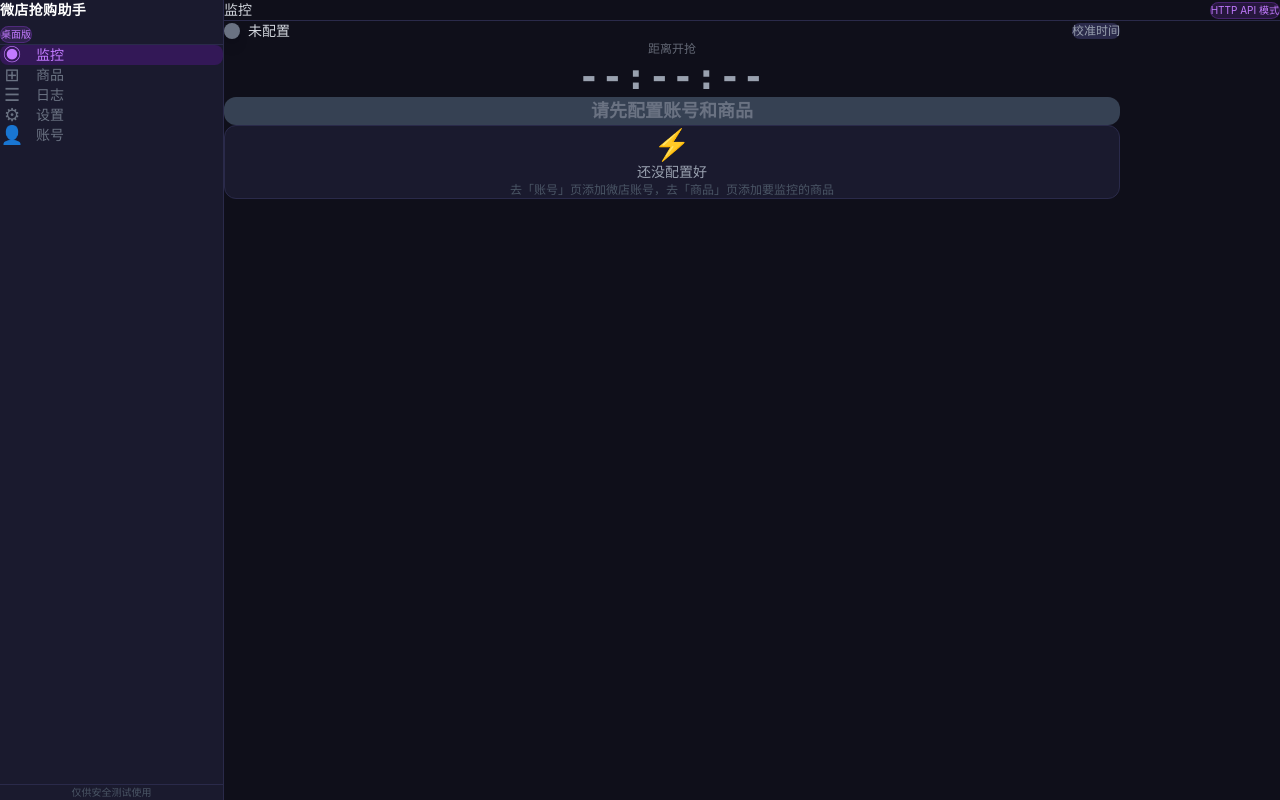
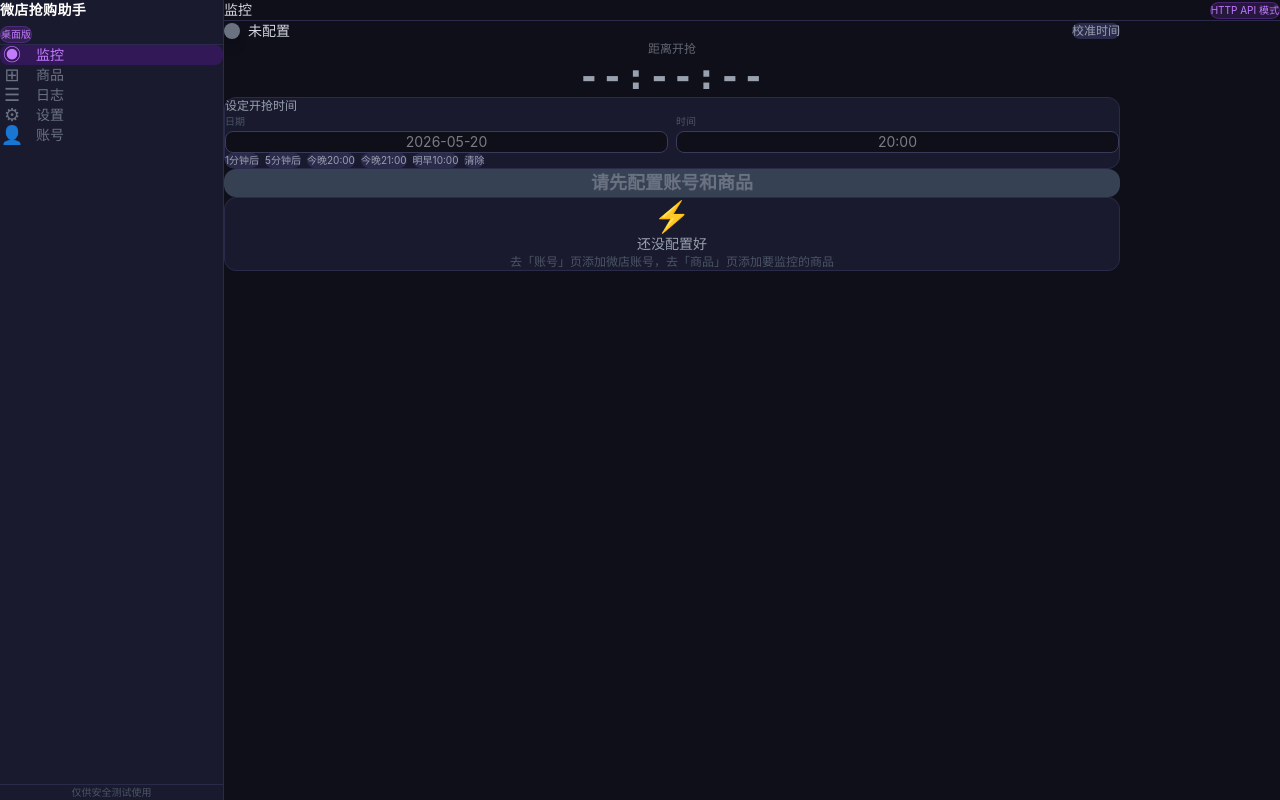
Before and after one commit to ksyyyyz/weidian-sniper, a React (Vite) app: page /accounts in a window 1280 px wide. Built offline with nearby package versions, Linux system fonts and the light colour scheme.

Commit message:
监控页直接设置开抢时间，不用再去设置页找
倒计时下面加了时间设置卡片：日期/时间输入框 + 快捷预设按钮。
在倒计时看到"未设置时间"就能立刻设，不用离开监控页。

```diff
--- a/src/pages/Monitor.jsx
+++ b/src/pages/Monitor.jsx
@@ -1,8 +1,7 @@
 import { useState, useEffect, useRef, useCallback } from 'react'
-import { getEnabledAccounts, getEnabledProducts, getLogs } from '../db'
+import { getEnabledAccounts, getEnabledProducts, getLogs, getSetting, setSetting } from '../db'
 import { startMonitoring, stopMonitoring, isMonitoring, onMonitorStateChange } from '../engine/monitor'
 import { syncTime, getMsUntilTarget, getCorrectedTime } from '../engine/time-sync'
-import { getSetting } from '../db'
 
 function StatusLight({ running, warmupActive, hasConfig }) {
   let color, label, pulse
@@ -81,6 +80,9 @@ export default function Monitor() {
   const [recentLogs, setRecentLogs] = useState([])
   const [syncing, setSyncing] = useState(false)
   const [syncResult, setSyncResult] = useState(null)
+  const [targetTime, setTargetTime] = useState('')
+  const [dateInput, setDateInput] = useState('')
+  const [timeInput, setTimeInput] = useState('')
 
   const checkConfig = useCallback(async () => {
     const [accts, prods] = await Promise.all([getEnabledAccounts(), getEnabledProducts()])
@@ -98,6 +100,44 @@ export default function Monitor() {
     })
     return unsub
   }, [checkConfig])
+
+  // Load saved target time
+  useEffect(() => {
+    (async () => {
+      const val = await getSetting('targetTime')
+      if (val) {
+        setTargetTime(val)
+        setDateInput(val.slice(0, 10))
+        setTimeInput(val.slice(11, 16))
+      }
+    })()
+  }, [])
+
+  const saveTargetTime = async (val) => {
+    setTargetTime(val)
+    await setSetting('targetTime', val)
+    if (val) {
+      setDateInput(val.slice(0, 10))
+      setTimeInput(val.slice(11, 16))
+    } else {
+      setDateInput('')
+      setTimeInput('')
+    }
+  }
+
+  const handleDateBlur = () => {
+    const d = dateInput.trim()
+    if (!/^\d{4}-\d{2}-\d{2}$/.test(d)) return
+    const t = timeInput || '20:00'
+    saveTargetTime(`${d}T${t}`)
+  }
+
+  const handleTimeBlur = () => {
+    const t = timeInput.trim()
+    if (!/^\d{2}:\d{2}$/.test(t)) return
+    const d = dateInput || new Date().toISOString().slice(0, 10)
+    saveTargetTime(`${d}T${t}`)
+  }
 
   // Refresh logs periodically when running
   useEffect(() => {
@@ -159,6 +199,60 @@ export default function Monitor() {
 
       {/* Countdown */}
       <Countdown hasConfig={hasConfig} />
+
+      {/* Time setter */}
+      {!running && (
+        <div className="bg-[#1a1a2e] border border-[#2a2a4a] rounded-xl p-4">
+          <h3 className="text-xs font-medium text-gray-400 mb-3">设定开抢时间</h3>
+          <div className="grid grid-cols-2 gap-2 mb-3">
+            <div>
+              <label className="text-[10px] text-gray-600 block mb-1">日期</label>
+              <input
+                type="text"
+                value={dateInput}
+                onChange={e => setDateInput(e.target.value)}
+                onBlur={handleDateBlur}
+                className="w-full bg-[#0f0f1a] border border-[#3a3a5a] rounded-lg px-3 py-2 text-sm text-gray-200 text-center focus:outline-none focus:border-purple-500"
+                placeholder="2026-05-20"
+              />
+            </div>
+            <div>
+              <label className="text-[10px] text-gray-600 block mb-1">时间</label>
+              <input
+                type="text"
+                value={timeInput}
+                onChange={e => setTimeInput(e.target.value)}
+                onBlur={handleTimeBlur}
+                className="w-full bg-[#0f0f1a] border border-[#3a3a5a] rounded-lg px-3 py-2 text-sm text-gray-200 text-center focus:outline-none focus:border-purple-500"
+                placeholder="20:00"
+              />
+            </div>
+          </div>
+          {targetTime && (
+            <p className="text-xs text-green-400 mb-2">
+              已设: {new Date(targetTime).toLocaleString('zh-CN')}
+            </p>
+          )}
+          <div className="flex gap-1.5 flex-wrap">
+            {[
+              { label: '1分钟后', get: () => new Date(Date.now() + 60000).toISOString().slice(0, 16) },
+              { label: '5分钟后', get: () => new Date(Date.now() + 300000).toISOString().slice(0, 16) },
+              { label: '今晚20:00', get: () => { const d = new Date(); d.setHours(20, 0, 0, 0); return d.toISOString().slice(0, 16) } },
+              { label: '今晚21:00', get: () => { const d = new Date(); d.setHours(21, 0, 0, 0); return d.toISOString().slice(0, 16) } },
+              { label: '明早10:00', get: () => { const d = new Date(Date.now() + 86400000); d.setHours(10, 0, 0, 0); return d.toISOString().slice(0, 16) } },
+              { label: '清除', get: () => '' },
+            ].map(p => (
+              <button
+                key={p.label}
+                onClick={() => saveTargetTime(p.get())}
+                className="text-[10px] px-2 py-1 rounded-full bg-[#2a2a4a] text-gray-400 hover:bg-purple-600 hover:text-white transition-colors"
+              >
+                {p.label}
+              </button>
+            ))}
+          </div>
+        </div>
+      )}
 
       {/* Account selector (when stopped) */}
       {!running && accounts.length > 0 && (
```
